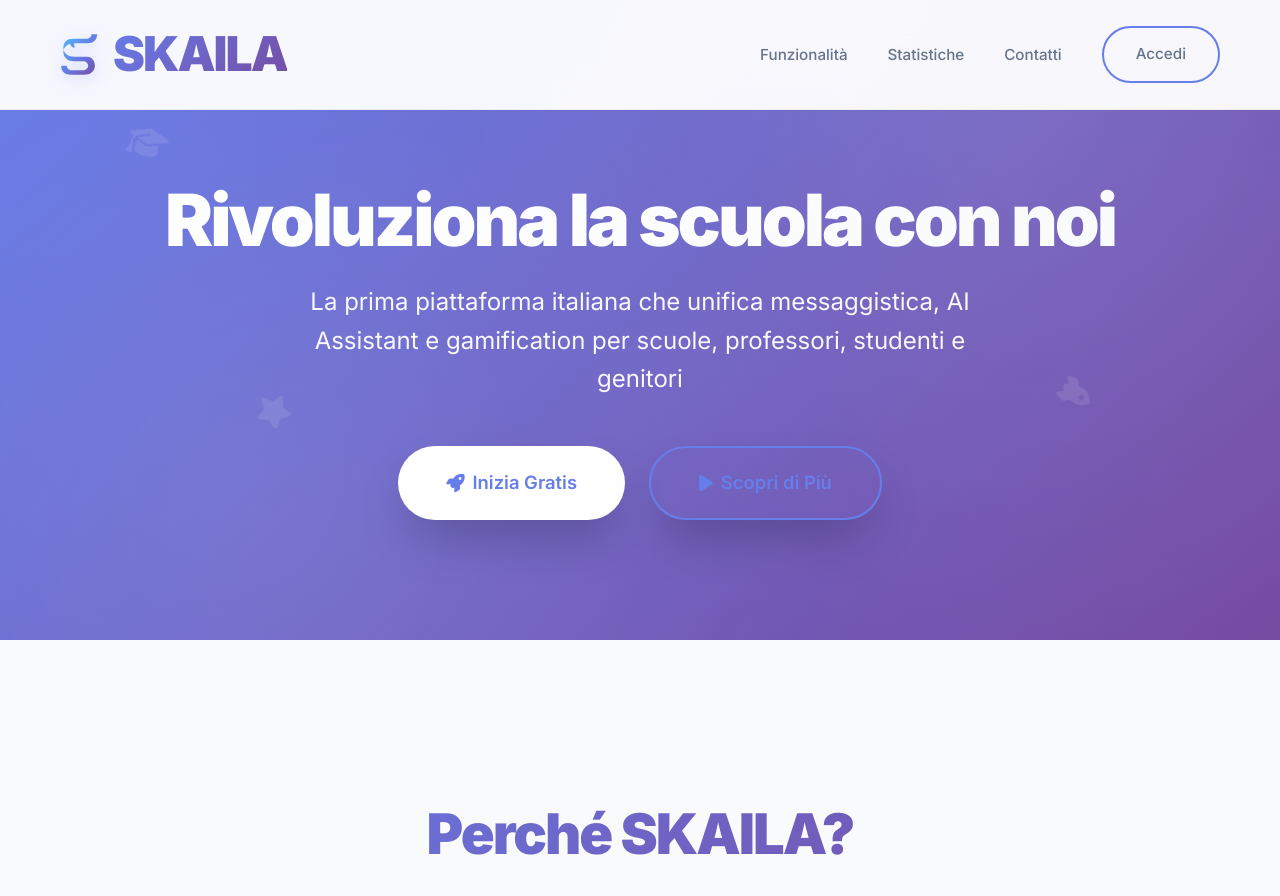
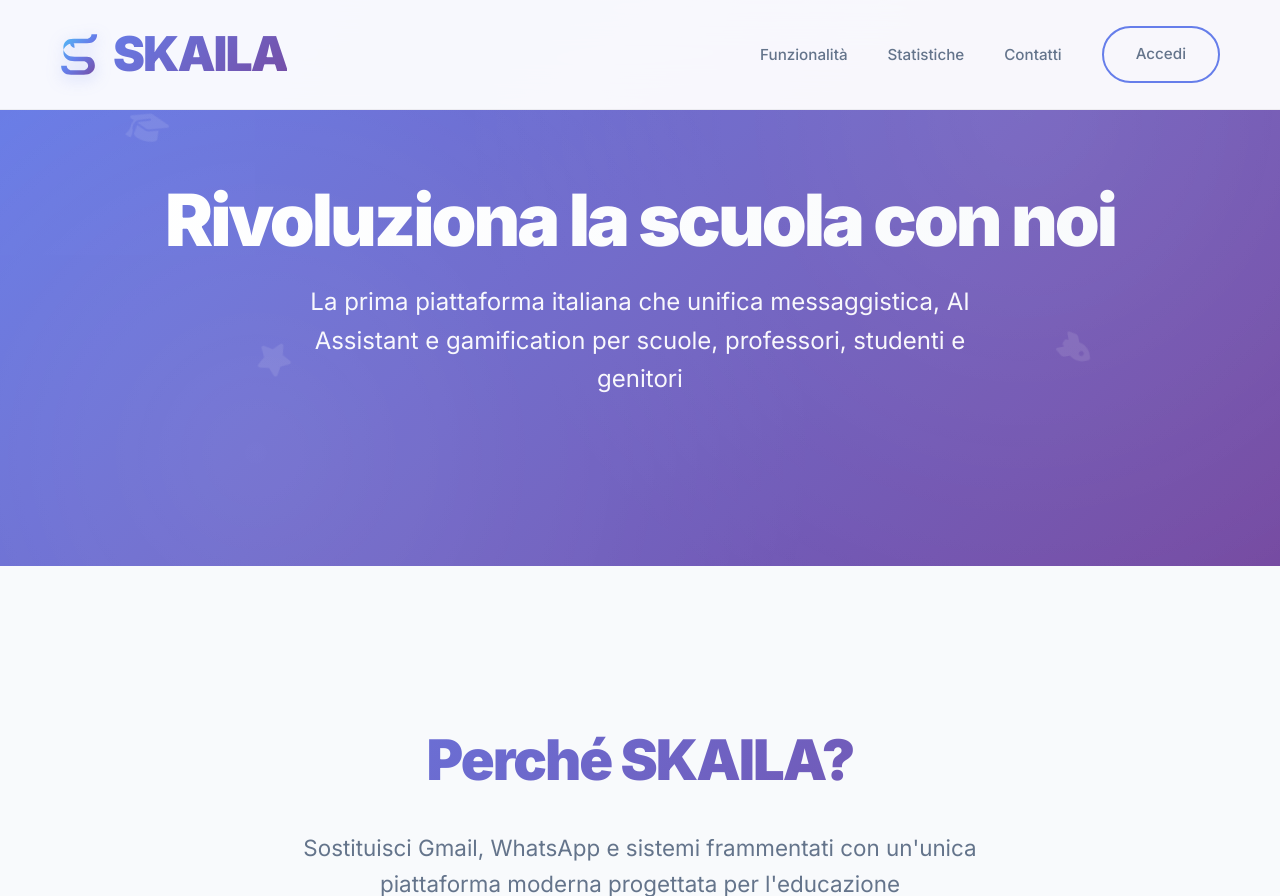
Before and after one commit to djsoulspotti-ops/Skajla, a Flask app: page / in a window 1280 px wide. Shown: the top 896 px of the page. Run offline with Flask 3, Linux system fonts and the light colour scheme; parts of the project's set-up code (start-up, migrations or seed data) failed here and were passed over.

Commit message:
Assistant checkpoint: Rimossi pulsanti dalla sezione hero
Assistant generated file changes:
- templates/index.html: Rimuove i pulsanti dalla sezione hero

---

User prompt:

adesso voglio che togli la scritta sotto " inizia gratis " e scopri di piu "

Replit-Commit-Author: Assistant
Replit-Commit-Session-Id: 11e6d10c-b147-42f6-8922-ed7a878ccbc7

```diff
--- a/templates/index.html
+++ b/templates/index.html
@@ -1215,14 +1215,7 @@
                 <div class="hero-content">
                     <h1>Rivoluziona la scuola con noi</h1>
                     <p>La prima piattaforma italiana che unifica messaggistica, AI Assistant e gamification per scuole, professori, studenti e genitori</p>
-                    <div class="hero-buttons">
-                        <a href="/register" class="btn btn-primary">
-                            <i class="fas fa-rocket"></i> Inizia Gratis
-                        </a>
-                        <a href="#features" class="btn btn-outline">
-                            <i class="fas fa-play"></i> Scopri di Più
-                        </a>
-                    </div>
+
                 </div>
             </div>
         </section>
```
